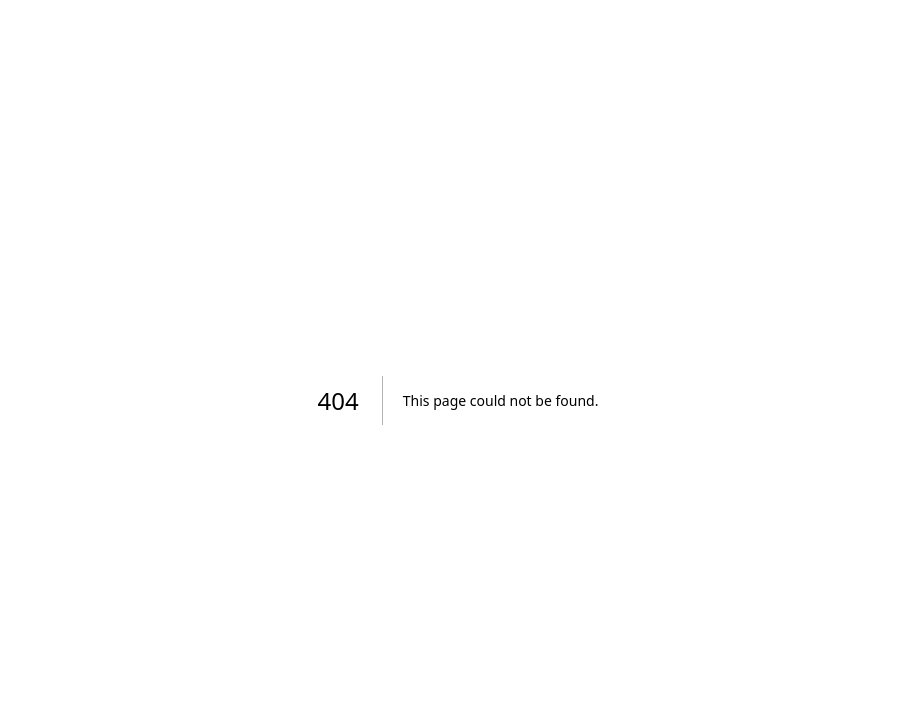
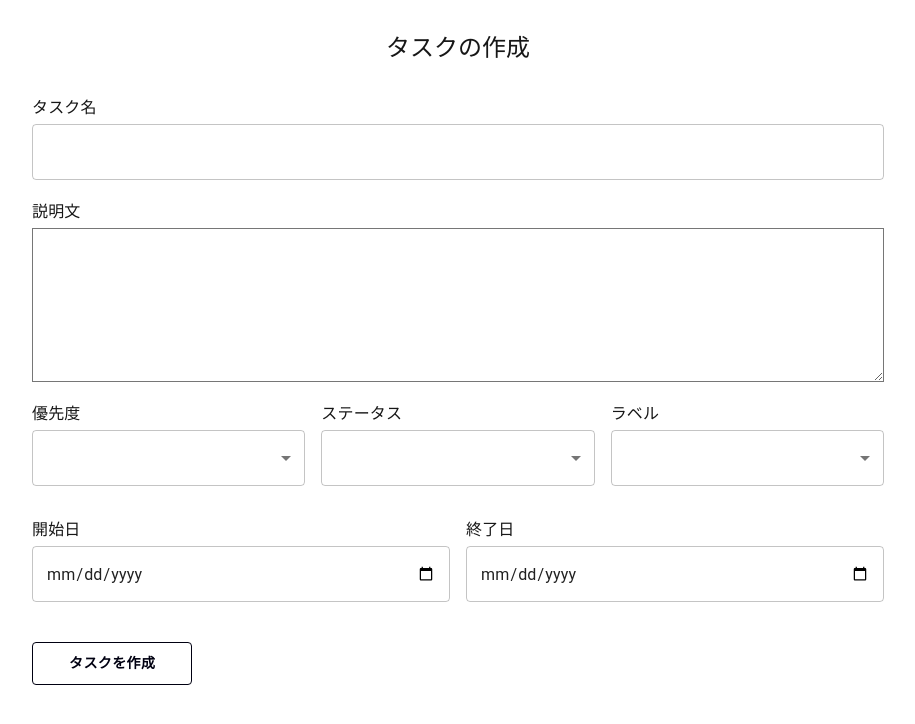
Before and after one commit to noonyuu/todo-list, a Next.js app in the folder front/: page /create-task in a window 1280 px wide. Before the commit this address had no page. Shown: the top 724 px of the page, without its empty margins (182-1097 px from the left). Built offline with nearby package versions, Linux system fonts and the light colour scheme; what @mui/material-nextjs would draw is missing.

Commit message:
[add] 仮データを入れてタスク作成ページを追加し、フォームバリデーションを実装

```diff
--- /dev/null
+++ b/front/src/app/create-task/page.tsx
@@ -0,0 +1,124 @@
+"use client";
+
+import * as React from "react";
+import { useCallback } from "react";
+import { Container, Typography, Box, Grid, Chip } from "@mui/material";
+import { SubmitHandler, useForm } from "react-hook-form";
+import z from "zod";
+import { zodResolver } from "@hookform/resolvers/zod";
+import { TextInputForm } from "../../components/form/input-form";
+import { TextAreaInputForm } from "../../components/form/text-area-input-form";
+import { Select } from "@/components/form/select";
+import { Button } from "@/components/button";
+
+const formSchema = z.object({
+  textInput: z.string().nonempty({ message: "テキスト入力は必須です" }).min(2, { message: "2文字以上入力してください" }),
+  description: z.string(),
+  priority: z.number().int().min(1, { message: "優先度を選択してください" }),
+  status: z.number().int().min(1, { message: "ステータスを選択してください" }),
+  label: z.array(z.number({ invalid_type_error: "ラベルの値は数値である必要があります" })).nonempty({ message: "少なくとも1つのラベルを選択してください" }),
+  startDate: z.string().nonempty({ message: "開始日を選択してください" }),
+  endDate: z.string().nonempty({ message: "終了日を選択してください" }),
+});
+
+type FormSchema = z.input<typeof formSchema>;
+
+export default function CreateTaskPage() {
+  const { control, handleSubmit } = useForm<FormSchema>({
+    defaultValues: {
+      textInput: "",
+    },
+    resolver: zodResolver(formSchema),
+  });
+
+  const selectOptions = [
+    { label: "バグ", value: 1 },
+    { label: "機能追加", value: 2 },
+    { label: "改善", value: 3 },
+    { label: "ドキュメント", value: 4 },
+    { label: "緊急", value: 5 },
+  ];
+
+  const onSubmit: SubmitHandler<FormSchema> = useCallback((data) => {
+    alert(JSON.stringify(data));
+  }, []);
+
+  return (
+    <Container maxWidth="md" sx={{ mt: 4, mb: 4 }}>
+      <Typography variant="h5" component="h1" gutterBottom sx={{ textAlign: "center", mb: 4 }}>
+        タスクの作成
+      </Typography>
+
+      <Box>
+        <TextInputForm control={control} name="textInput" label={"タスク名"}></TextInputForm>
+        <TextAreaInputForm control={control} name="description" label={"説明文"}></TextAreaInputForm>
+
+        <Grid container spacing={2} sx={{ mb: 1.5 }}>
+          {/* Gridのマージンを少し調整 */}
+          <Grid size={{ xs: 12, sm: 4 }}>
+            <Select
+              control={control}
+              options={[
+                { label: "高", value: 1 },
+                { label: "中", value: 2 },
+                { label: "低", value: 3 },
+              ]}
+              name={"priority"}
+              label={"優先度"}
+            />
+          </Grid>
+          <Grid size={{ xs: 12, sm: 4 }}>
+            <Select
+              control={control}
+              options={[
+                { label: "未着手", value: 1 },
+                { label: "作業中", value: 2 },
+                { label: "レビュー待ち", value: 3 },
+                { label: "完了", value: 4 },
+              ]}
+              name={"status"}
+              label={"ステータス"}
+            />
+          </Grid>
+          <Grid size={{ xs: 12, sm: 4 }}>
+            <Select
+              control={control}
+              options={selectOptions}
+              name="label"
+              label="ラベル"
+              multiple={true}
+              renderValue={(selected: number | number[]) => {
+                if (Array.isArray(selected)) {
+                  return (
+                    <Box sx={{ display: "flex", flexWrap: "wrap", gap: 0.5 }}>
+                      {selected.map((value) => {
+                        const option = selectOptions.find((opt) => opt.value === value);
+                        return <Chip key={value} label={option?.label || value} />;
+                      })}
+                    </Box>
+                  );
+                }
+                // 単一選択の場合
+                const option = selectOptions.find((opt) => opt.value === selected);
+                return option?.label || selected;
+              }}
+            />
+          </Grid>
+        </Grid>
+
+        <Grid container spacing={2} sx={{ mb: 2.5 }}>
+          <Grid size={{ xs: 12, sm: 6 }}>
+            <TextInputForm control={control} name={"startDate"} label={"開始日"} type="date" />
+          </Grid>
+          <Grid size={{ xs: 12, sm: 6 }}>
+            <TextInputForm control={control} name={"endDate"} label={"終了日"} type="date" />
+          </Grid>
+        </Grid>
+
+        <Button onClick={handleSubmit(onSubmit)} variant="outlined">
+          タスクを作成
+        </Button>
+      </Box>
+    </Container>
+  );
+}
```
